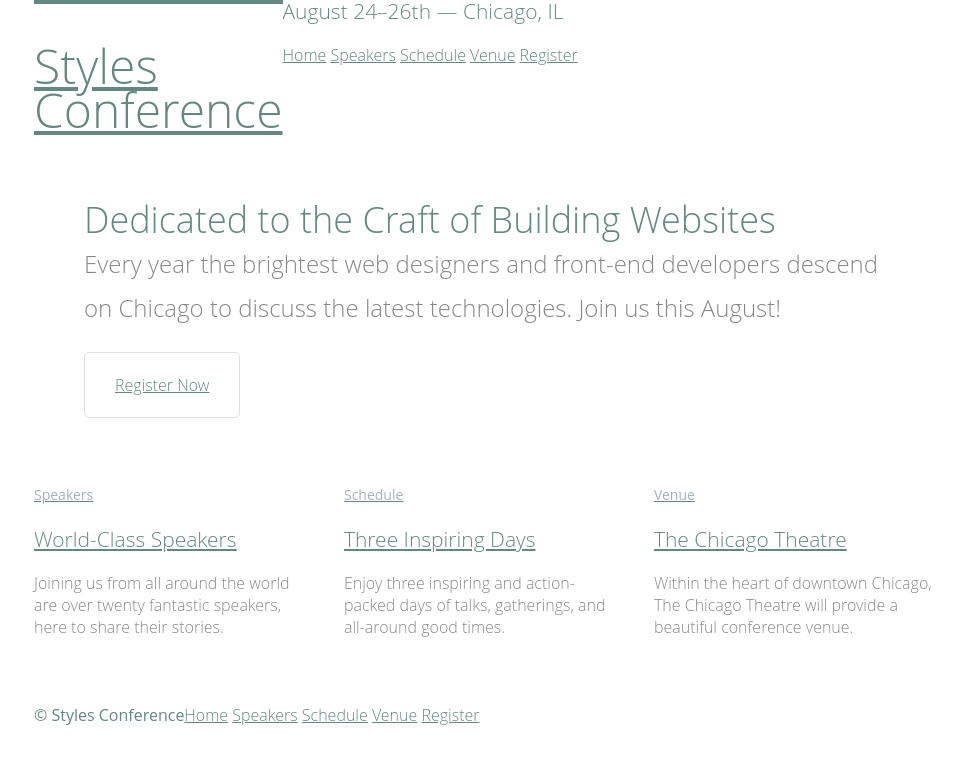
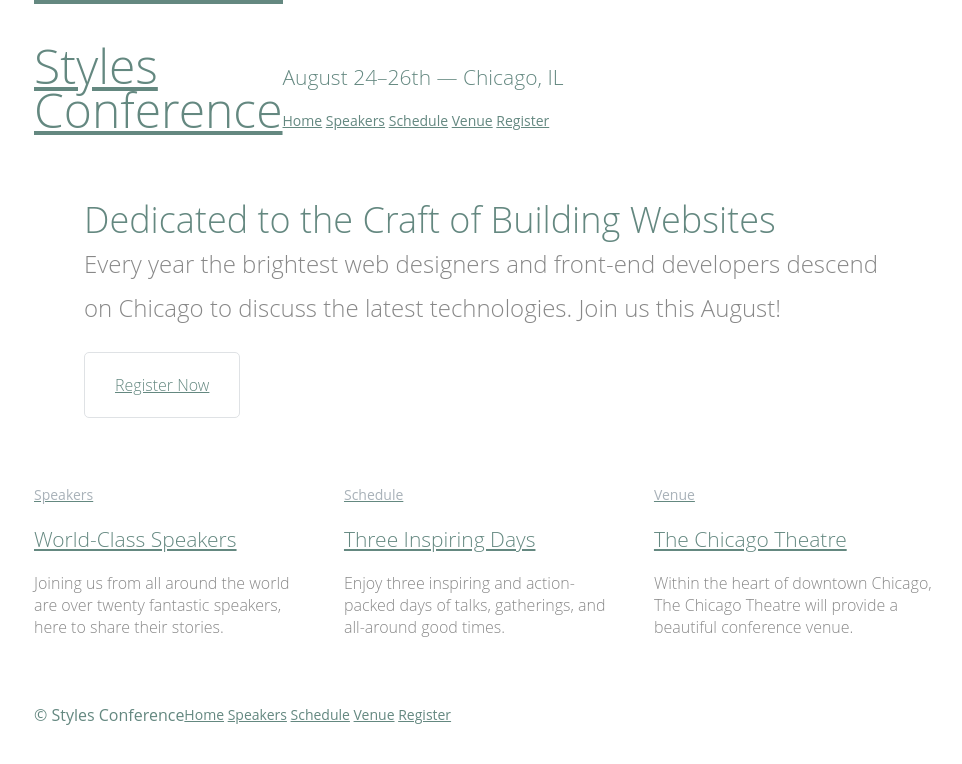
Before and after one commit to 256672/styles-confrence, a plain HTML site: page index.html in a window 1280 px wide. Shown: the whole page, without its empty margins (156-1118 px from the left). Drawn offline with Linux system fonts and the light colour scheme.

Commit message:
Update index.html

```diff
--- a/index.html
+++ b/index.html
@@ -17,9 +17,9 @@
         <a href="index.html">Styles <br> Conference</a>
       </h1>
 
-      <h3>August 24&ndash;26th &mdash; Chicago, IL</h3>
+      <h3 class="tagline">August 24&ndash;26th &mdash; Chicago, IL</h3>
 
-      <nav>
+      <nav class="primary-nav">
         <a href="index.html">Home</a>
         <a href="speakers.html">Speakers</a>
         <a href="schedule.html">Schedule</a>
@@ -47,7 +47,7 @@
 
       <!-- Speakers -->
 
-      <section class="col-1-3">
+      <section class="teaser col-1-3">
         <a href="speakers.html">
           <h5>Speakers</h5>
           <h3>World-Class Speakers</h3>
@@ -82,7 +82,7 @@
 
       <small>&copy; Styles Conference</small>
 
-      <nav>
+      <nav class="primary-nav">
         <a href="index.html">Home</a>
         <a href="speakers.html">Speakers</a>
         <a href="schedule.html">Schedule</a>
```
